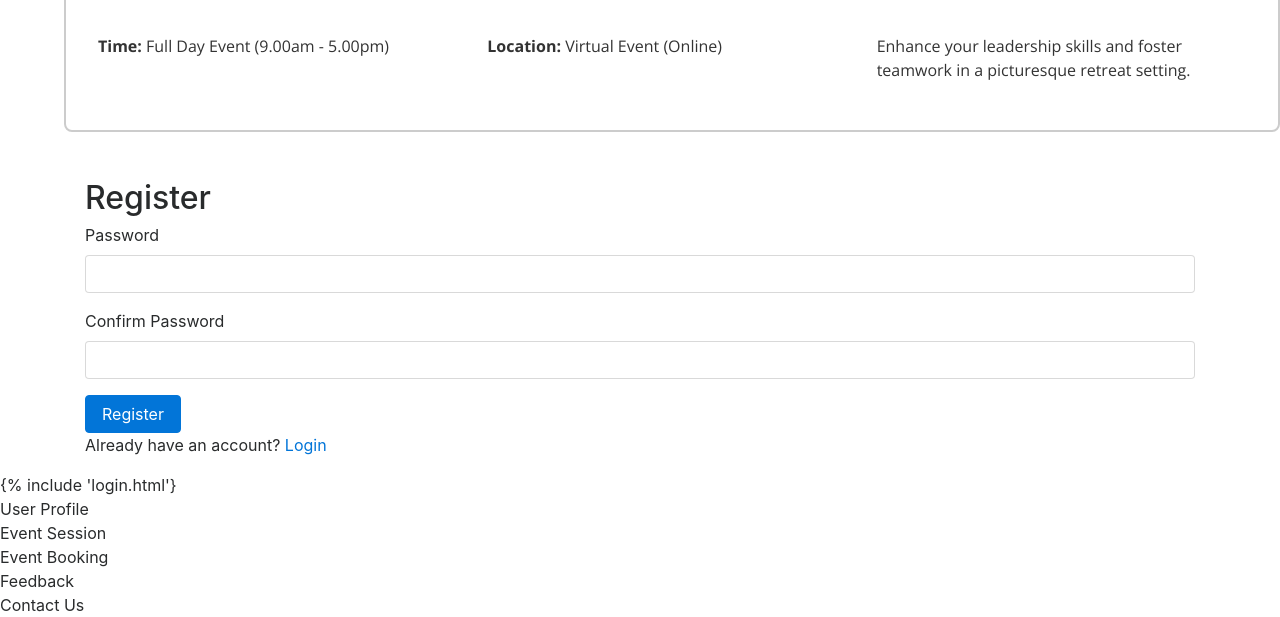
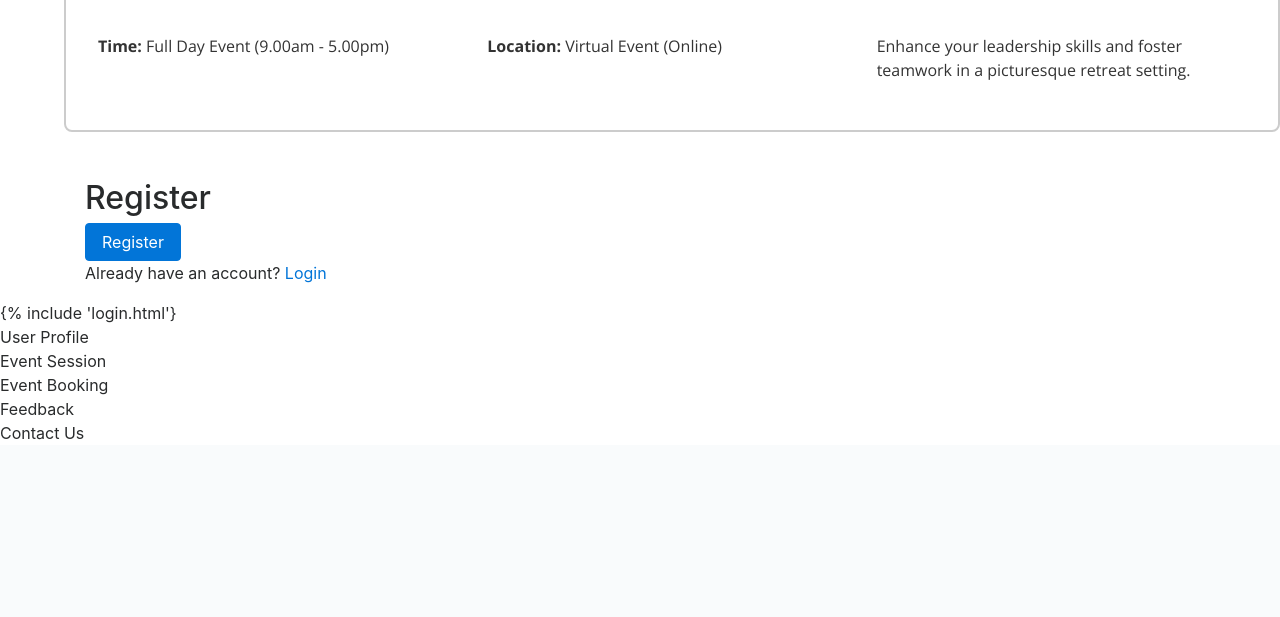
Before and after one commit to rosg150498/thrivesync, a Django app: page / in a window 1280 px wide; the page is wider, and only the part inside the window is pictured. Shown: the part 3545-4162 px from the top of that part. After the commit the page ends 3985 px from the top of that part, so only its background shows below. Run offline with Django 4.2, Linux system fonts and the light colour scheme; some libraries are stand-ins or nearby versions.

Commit message:
Remove redundant password fields and validation messages to register.html

```diff
--- a/project/templates/register.html
+++ b/project/templates/register.html
@@ -17,8 +17,6 @@
     <!-- Bootstrap JS -->
     <script src="https://cdn.jsdelivr.net/npm/bootstrap@5.3.2/dist/js/bootstrap.min.js" integrity="sha384-..." crossorigin="anonymous"></script>
 
-
-
 </head>
 <body>
 
@@ -29,33 +27,6 @@
             {% csrf_token %}
             {{ form.as_p }}
 
-            <!-- Other form fields (forename, surname, gender, email, phone, and username) -->
-
-            <!-- Password field -->
-            <div class="mb-3">
-                <label for="password" class="form-label">Password</label>
-                <input type="password" class="form-control {% if form.password1.errors %} is-invalid {% endif %}" id="password" name="password1" required>
-                {% if form.password1.errors %}
-                    <div class="invalid-feedback">
-                        {% for error in form.password1.errors %}
-                            {{ error }}
-                        {% endfor %}
-                    </div>
-                {% endif %}
-            </div>
-            <!-- Confirm password field -->
-            <div class="mb-3">
-                <label for="confirmPassword" class="form-label">Confirm Password</label>
-                <input type="password" class="form-control {% if form.password2.errors %} is-invalid {% endif %}" id="confirmPassword" name="password2" required>
-                {% if form.password2.errors %}
-                    <div class="invalid-feedback">
-                        {% for error in form.password2.errors %}
-                            {{ error }}
-                        {% endfor %}
-                    </div>
-                {% endif %}
-            </div>
-
             <button type="submit" class="btn btn-primary">Register</button>
             <p>Already have an account? <a href="{% url 'login' %}">Login</a></p>
         </form>
```
